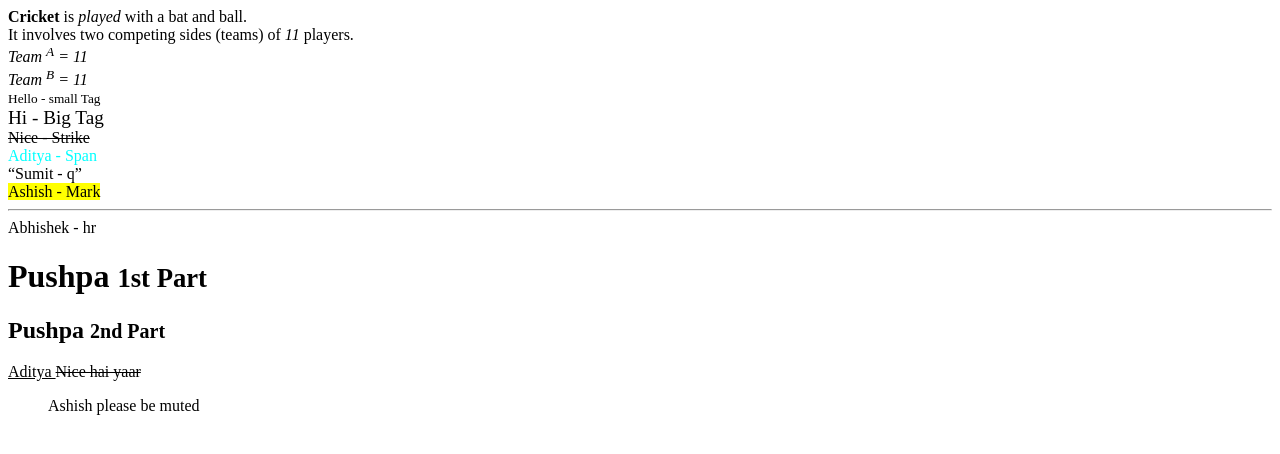
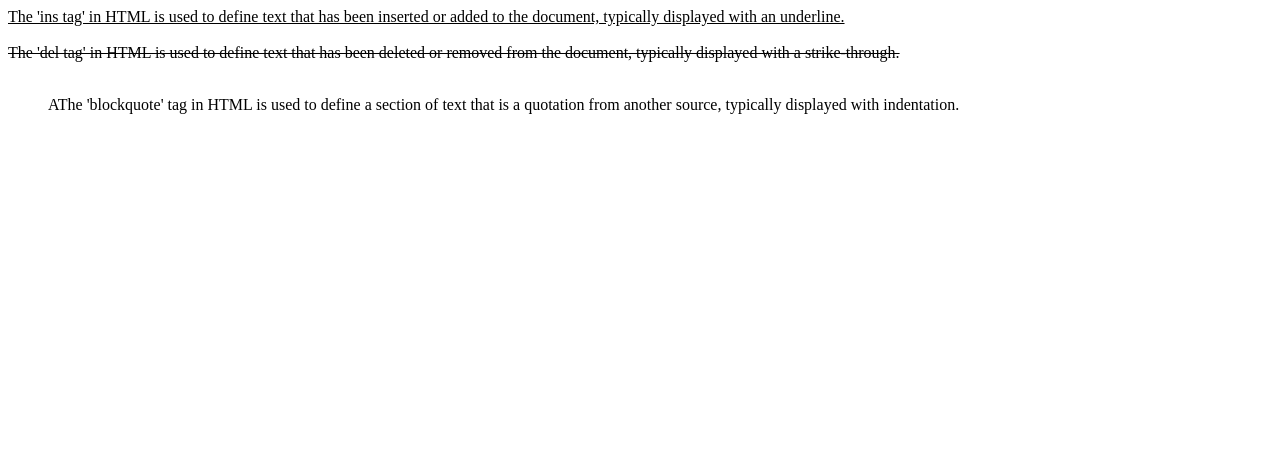
Before and after one commit to AdityaSuryawanshi86/Web-Basics, a plain HTML site: page Assignment.html in a window 1280 px wide. Drawn offline with Linux system fonts and the light colour scheme.

Commit message:
Assignments

```diff
--- a/Assignment.html
+++ b/Assignment.html
@@ -6,35 +6,23 @@
     <title>Document</title>
 </head>
 <body>
-    <b> Cricket</b> is <i>played</i> with a bat and ball. <br>
-      It involves two competing sides (teams) of <i>11</i> players. <br>
 
-        <i>Team <sup>A</sup> = 11</i> <br>
-        <i>Team <sup>B</sup> = 11</i>
+    <ins>The 'ins tag' in HTML is used to define text that has been inserted or added to the document,
+         typically displayed with an underline. </ins>
         <br>
-        <small>Hello - small Tag</small>
         <br>
-        <big>Hi - Big Tag</big>
+
+
+    <del> The 'del tag' in HTML is used to define text that has been deleted or removed from the
+        document, typically displayed with a strike-through.</del>
         <br>
-        <strike>Nice - Strike</strike>
         <br>
-        <span style="color: aqua;">Aditya - Span</span>
+
+
+    <blockquote> AThe 'blockquote' tag in HTML is used to define a section of text that is a quotation
+        from another source, typically displayed with indentation.</blockquote>
         <br>
-        <q>Sumit - q</q>
         <br>
-        <mark> Ashish - Mark</mark>
-        <br>
-        <hr> Abhishek - hr
-
-        <h1>Pushpa <small> 1st Part</small></h1>
-        <h2>Pushpa <small> 2nd Part</small></h2>
-
-        <ins>Aditya </ins>
-
-        <del> Nice hai yaar</del>
-
-        <blockquote> Ashish please be muted</blockquote>
-        <!-- shit -->
 
 
 
```
Also changed, not shown: Formating_Elements self.html (renamed from Formating_Elements.html, +9 -8 lines), Formatting Elements Class.html (added, +42 -0 lines).
